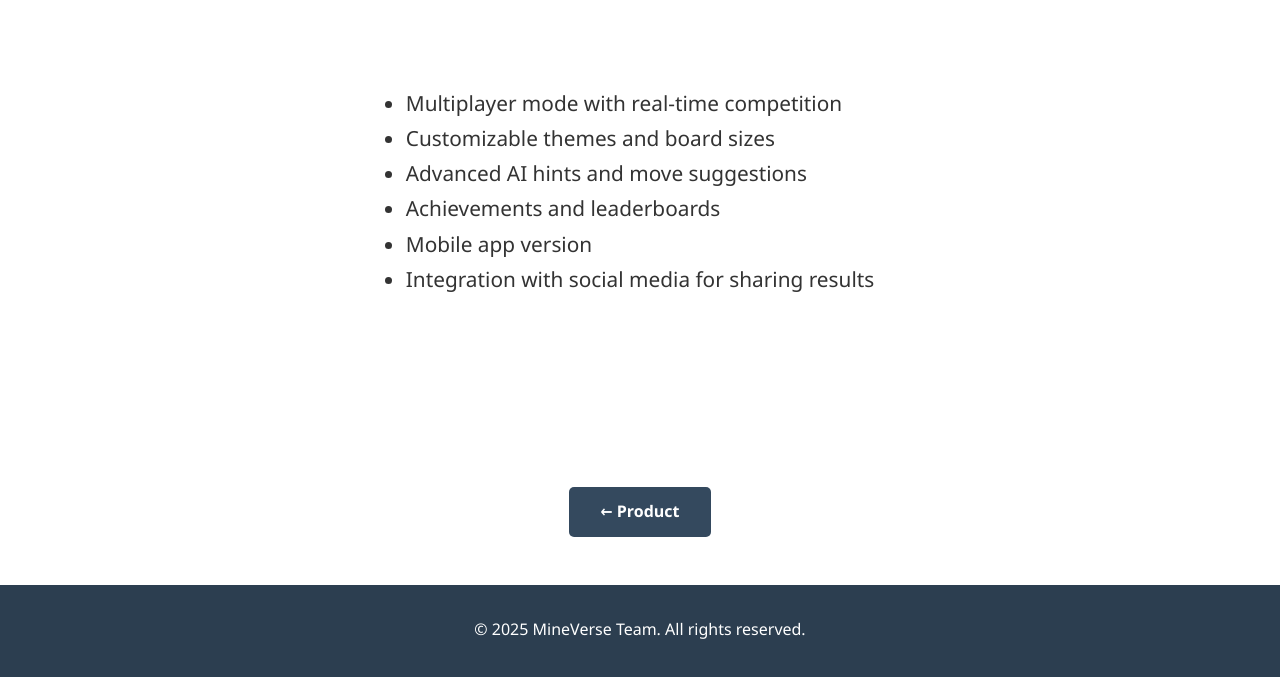
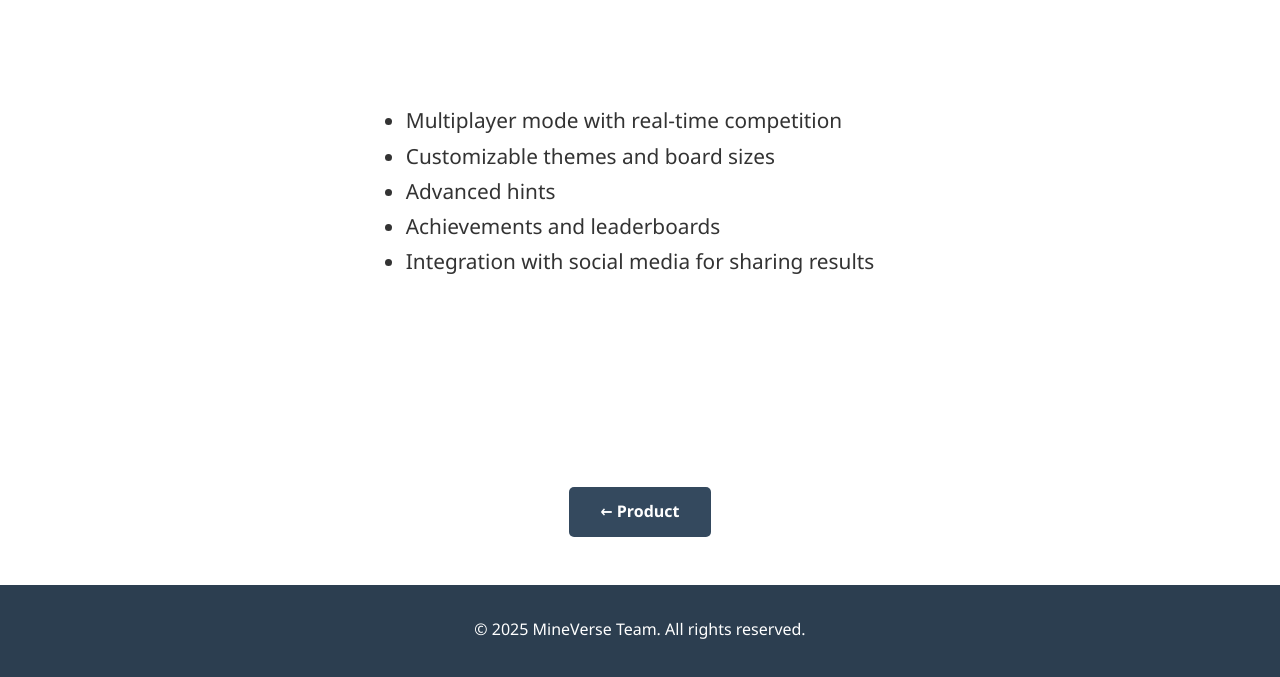
Before and after one commit to martiiponsaa/presentacio-minesweeper, a plain HTML site: page future.html in a window 1280 px wide. Shown: the part 271-948 px from the top of the page. Drawn offline with Linux system fonts and the light colour scheme.

Commit message:
Update future.html

```diff
--- a/future.html
+++ b/future.html
@@ -32,9 +32,8 @@
                     <ul class="future-features-list" style="font-size: 1.3rem; line-height: 2.2rem; max-width: 800px;">
                         <li>Multiplayer mode with real-time competition</li>
                         <li>Customizable themes and board sizes</li>
-                        <li>Advanced AI hints and move suggestions</li>
+                        <li>Advanced hints</li>
                         <li>Achievements and leaderboards</li>
-                        <li>Mobile app version</li>
                         <li>Integration with social media for sharing results</li>
                     </ul>
                 </div>
```
